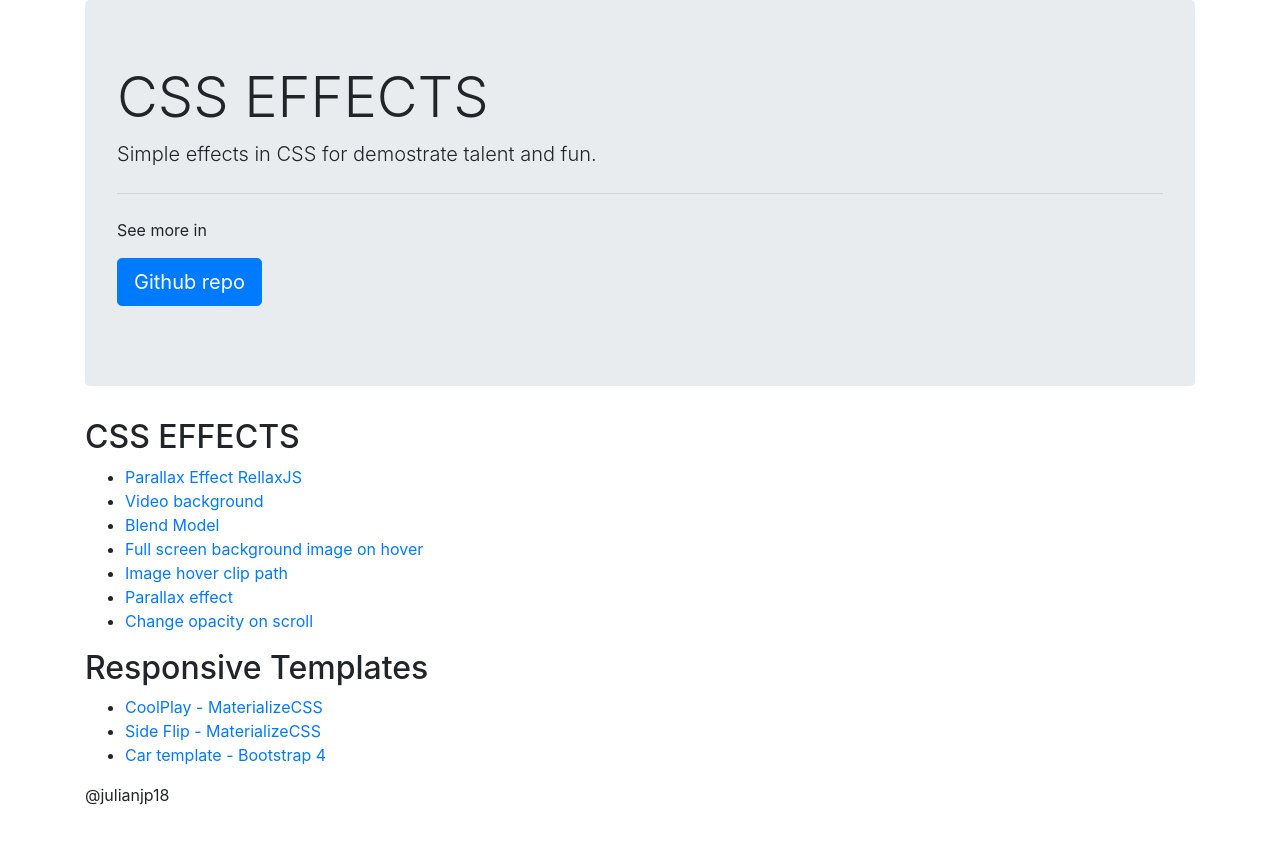
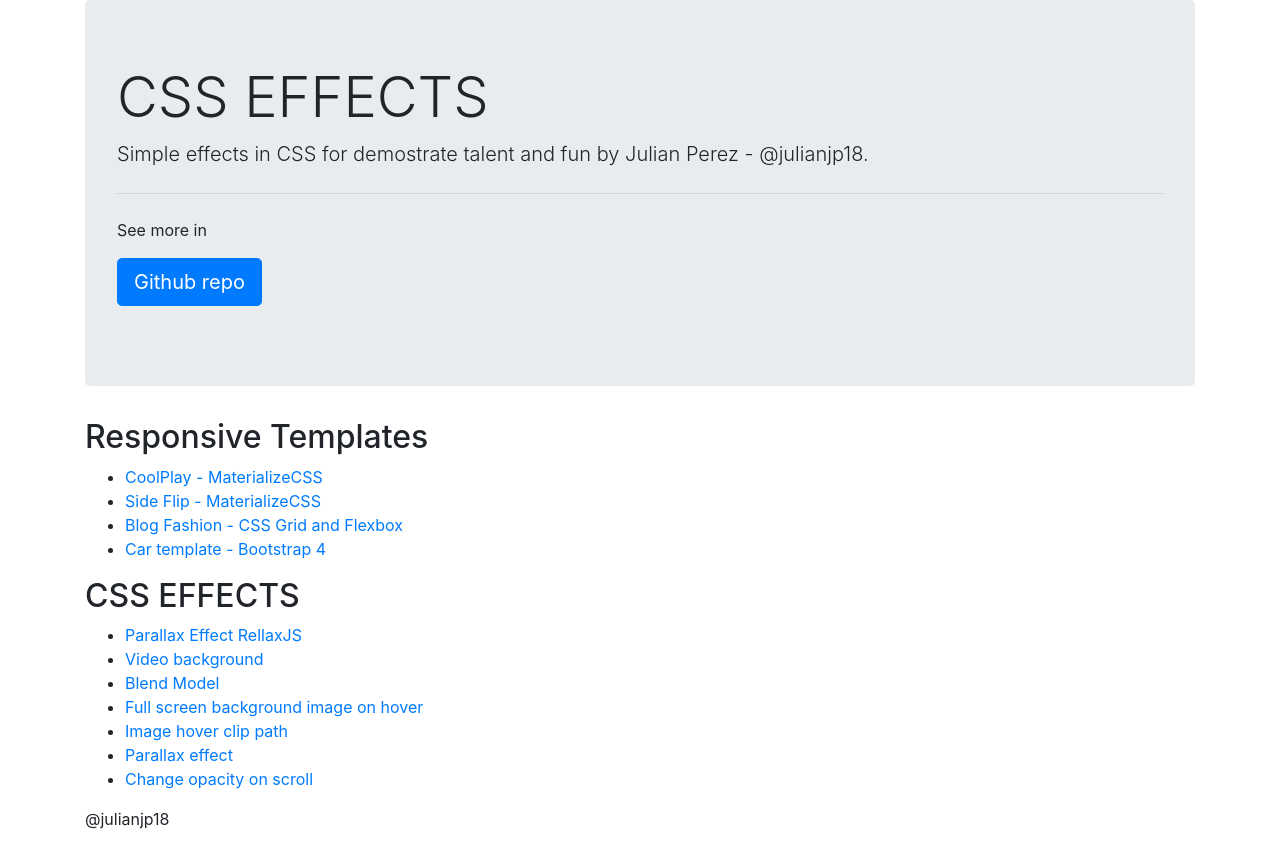
Before and after one commit to julianjp18/CSS-EFFECTS, a plain HTML site: page index.html in a window 1280 px wide. Drawn offline with nearby package versions, Linux system fonts and the light colour scheme.

Commit message:
add new template to index

```diff
--- a/index.html
+++ b/index.html
@@ -11,13 +11,20 @@
   <div class="container">
       <div class="jumbotron">
         <h1 class="display-4">CSS EFFECTS</h1>
-          <p class="lead">Simple effects in CSS for demostrate talent and fun.</p>
+        <p class="lead">Simple effects in CSS for demostrate talent and fun by Julian Perez - @julianjp18.</p>
         <hr class="my-4">
         <p>See more in </p>
         <p class="lead">
           <a class="btn btn-primary btn-lg" href="https://github.com/julianjp18?tab=repositories" role="button">Github repo</a>
         </p>
       </div>
+      <h2>Responsive Templates</h2>
+      <ul>
+        <li><a href="https://julianjp18.github.io/CoolPlay-Template/">CoolPlay - MaterializeCSS</a></li>
+        <li><a href="https://julianjp18.github.io/Template-HTML5-MATERIALIZE-CSS3/">Side Flip - MaterializeCSS</a></li>
+        <li><a href="https://julianjp18.github.io/Fashion-Blog-Template/">Blog Fashion - CSS Grid and Flexbox</a></li>
+        <li><a href="https://julianjp18.github.io/template-free-html5-bootstrap/">Car template - Bootstrap 4</a></li>
+      </ul>
       <h2>CSS EFFECTS</h2>
       <ul>
         <li><a href="https://julianjp18.github.io//CSS-EFFECTS/Parallax_Effect_RellaxJS">Parallax Effect RellaxJS</a></li>
@@ -28,12 +35,6 @@
         <li><a href="https://julianjp18.github.io//CSS-EFFECTS/Parallax_Effect">Parallax effect</a></li>
         <li><a href="https://julianjp18.github.io//CSS-EFFECTS/Change_Opacity_On_Scroll">Change opacity on scroll</a></li>
       </ul>
-      <h2>Responsive Templates</h2>
-      <ul>
-        <li><a href="https://julianjp18.github.io/CoolPlay-Template/">CoolPlay - MaterializeCSS</a></li>
-        <li><a href="https://julianjp18.github.io/Template-HTML5-MATERIALIZE-CSS3/">Side Flip - MaterializeCSS</a></li>
-        <li><a href="https://julianjp18.github.io/template-free-html5-bootstrap/">Car template - Bootstrap 4</a></li>
-      </ul>
       <section>
         @julianjp18
       </section>
```
Lines whose indentation alone changed are shown as unchanged.
